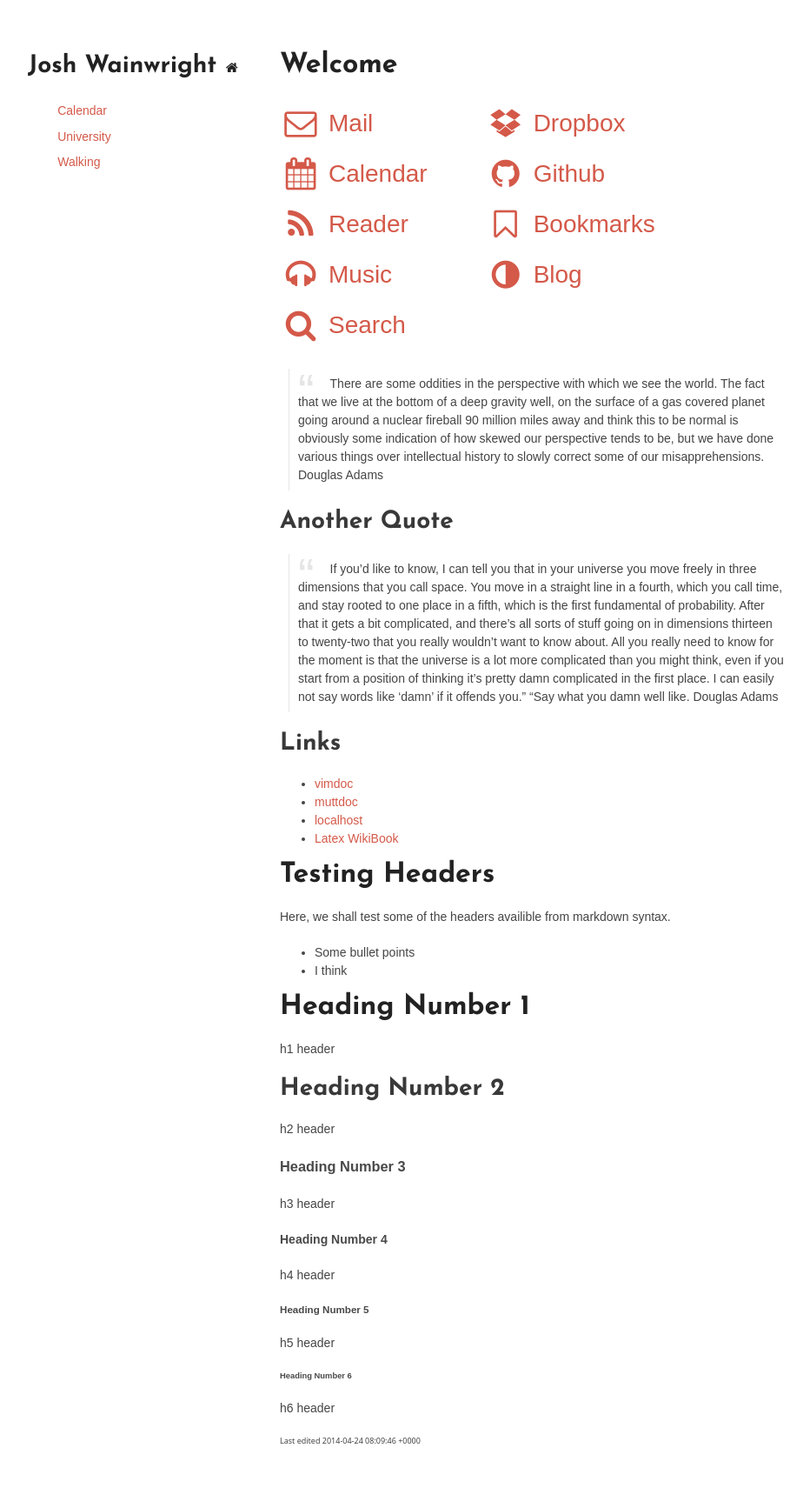
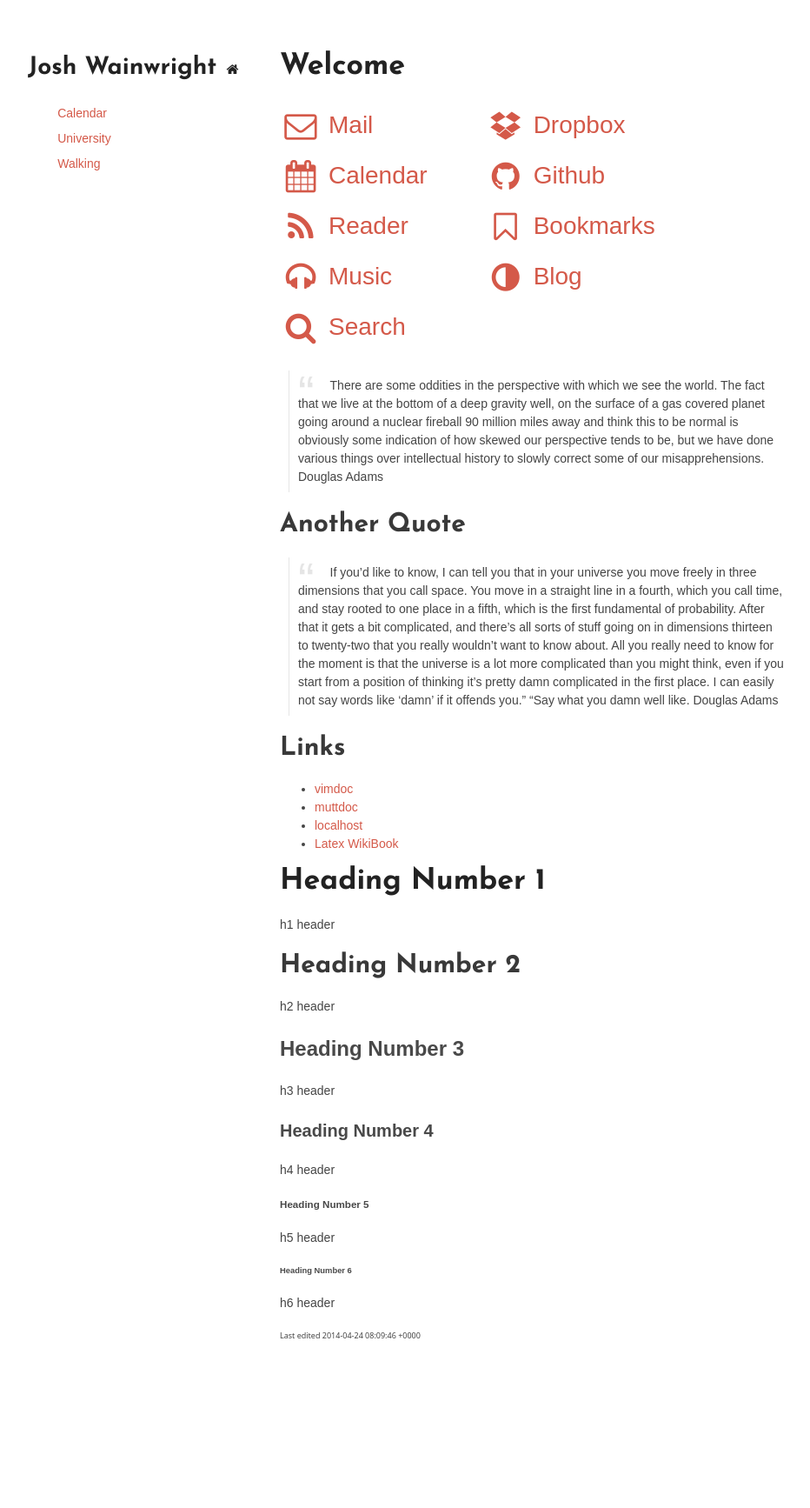
Before and after one commit to jaw42/jaw42.github.com, a Jekyll site: the page built from index.md, in a window 1280 px wide. Shown: the whole page at 87% size, without its empty margins (148-1080 px from the left). Built offline with Jekyll 4.4.1, drawn with Linux system fonts in a browser that asks for light colours; after the commit the page ends 1613 px from its top, so only the background shows below that.

Commit message:
Start attempt at some sort of fancy display for notes

```diff
--- a/css/styles.css
+++ b/css/styles.css
@@ -31,7 +31,7 @@
 }
 
 h1 {
-	font-size:32px;
+	font-size:34px;
 }
 
 h1 a {
@@ -47,17 +47,52 @@
 
 h2 {
 	color:#393939;
-	font-size:28px;
+	font-size:30px;
 }
+/* h2 ~ :not(h1):not(h2) { */
+/* 	background: #00ffff; */
+/* 	margin-left:15px; */
+/* 	border-style:solid; */
+/* 	border-width:thin; */
+/* 	border-right:none; */
+/* 	border-top:none; */
+/* 	border-bottom:none; */
+/* } */
 
 h3, h4, h5, h6 {
 	color:#494949;
 }
 
+h3 {
+	font-size: 24px;
+}
+/* h3 ~ :not(h1):not(h2):not(h3) { */
+/* 	background: #ffff00; */
+/* 	margin-left:30px; */
+/* 	border-style:solid; */
+/* 	border-width:medium; */
+/* 	border-right:none; */
+/* 	border-top:none; */
+/* 	border-bottom:none; */
+/* } */
+
 h3 ul {
 	border:1px solid #e5e5e5;
 	color:#00ff00;
 }
+
+h4 {
+	font-size: 20px;
+}
+/* h4 ~ :not(h1):not(h2):not(h3):not(h4) { */
+/* 	background: #ff00ff; */
+/* 	/1* margin-left:60px; *1/ */
+/* 	/1* border-style:solid; *1/ */
+/* 	/1* border-width:thick; *1/ */
+/* 	/1* border-right:none; *1/ */
+/* 	/1* border-top:none; *1/ */
+/* 	/1* border-bottom:none; *1/ */
+/* } */
 
 a {
 	color: #d45949;
--- a/index.md
+++ b/index.md
@@ -71,22 +71,20 @@
 - [localhost](http://localhost:4000)
 - [Latex WikiBook](http://en.wikibooks.org/wiki/LaTeX)
 
-#Testing Headers
-
-Here, we shall test some of the headers availible from markdown syntax.
-
-- Some bullet points
-- I think
-
 #Heading Number 1
 h1 header
+
 ##Heading Number 2
 h2 header
+
 ###Heading Number 3
 h3 header
+
 ####Heading Number 4
 h4 header
+
 #####Heading Number 5
 h5 header
+
 ######Heading Number 6
 h6 header
```
